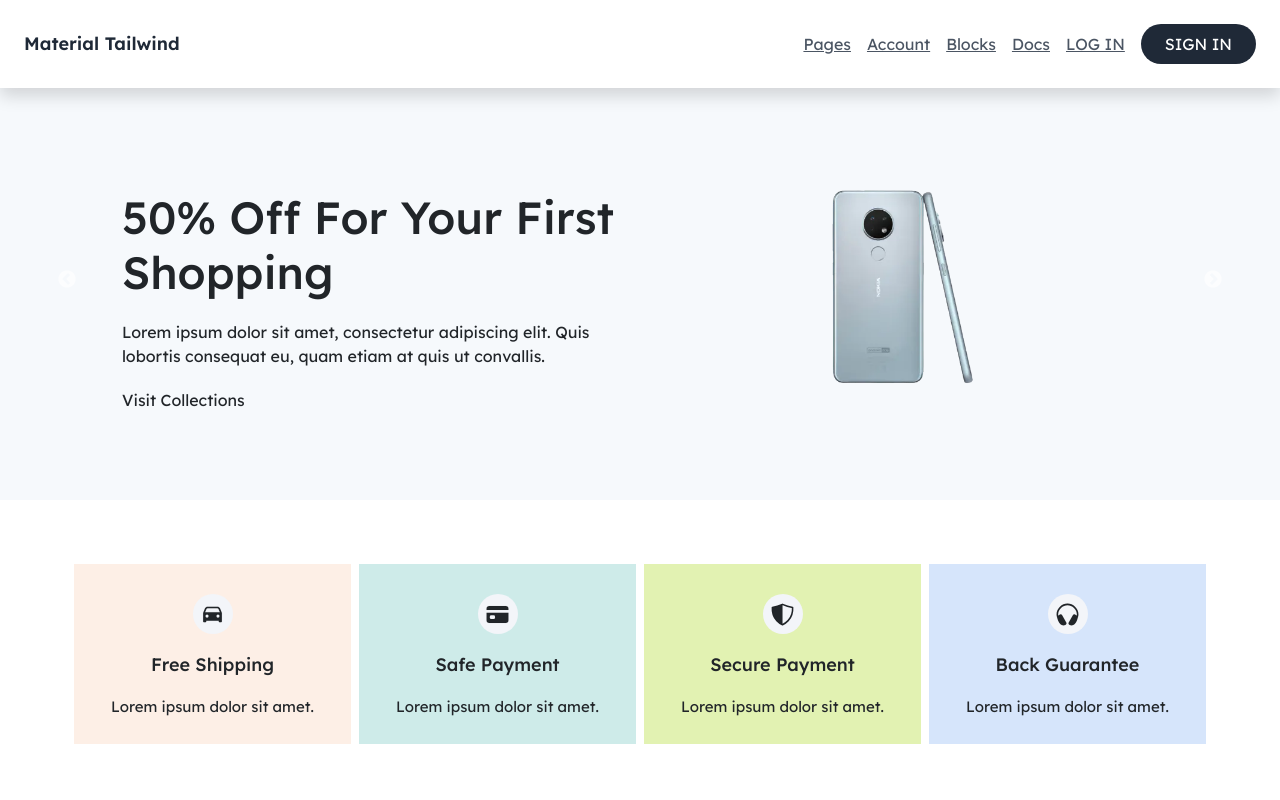
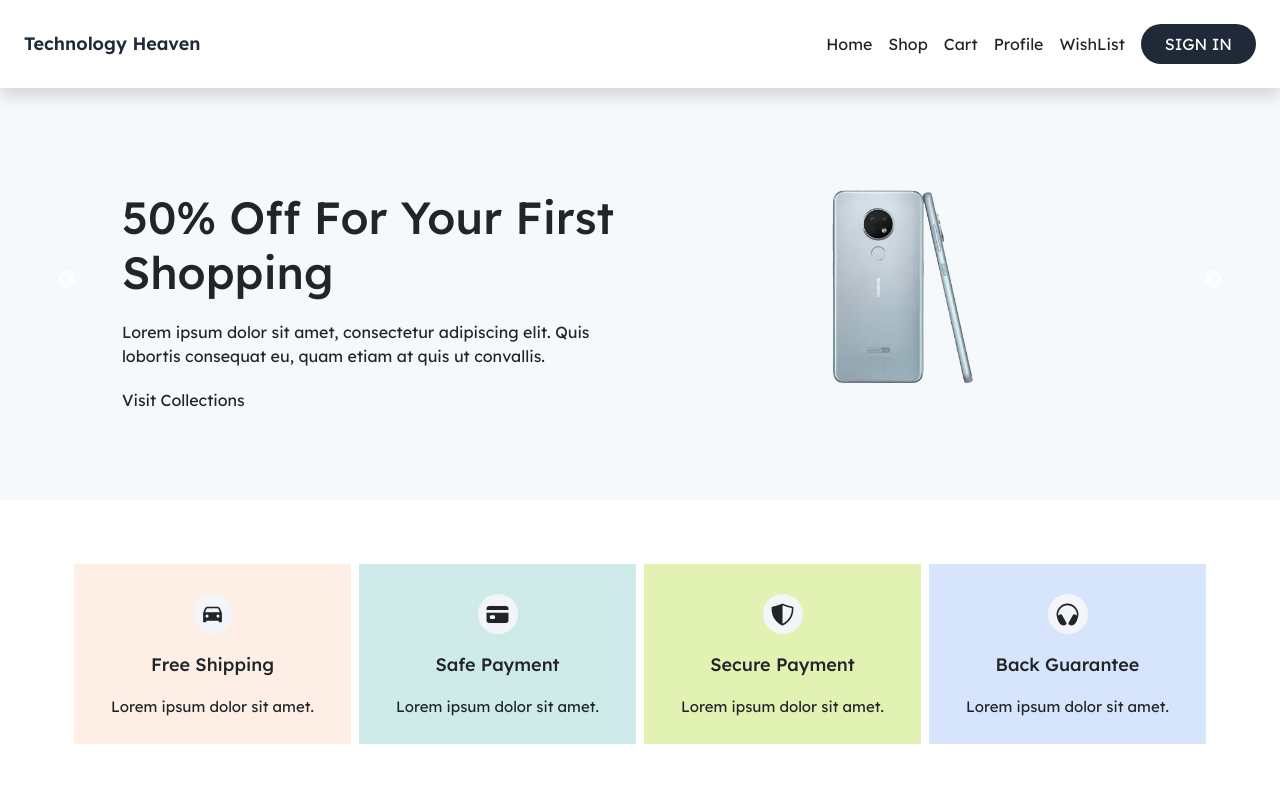
Before and after one commit to meta-crusher/technology-heaven-fe, a React (Create React App) app: page / in a window 1280 px wide. Shown: the top 800 px of the page. Built offline with nearby package versions, Linux system fonts and the light colour scheme.

Commit message:
Added navbar

```diff
--- a/src/components/Navbar/Navbar.jsx
+++ b/src/components/Navbar/Navbar.jsx
@@ -2,9 +2,10 @@ import React, {useEffect, useState} from "react";
 
 import "./navbar.css";
 import {useSelector} from "react-redux";
+import {Link} from "react-router-dom";
 
 const NavBar = () => {
-    const {cartList} = useSelector((state) => state.cart);
+        const {cartList} = useSelector((state) => state.cart);
         const [opacity, setOpacity] = React.useState(1);
         const [isOpen, setIsOpen] = React.useState(false);
 
@@ -21,19 +22,28 @@ const NavBar = () => {
 
         return (
             <div>
-                <nav className="fixed top-0 left-0 right-0 z-50 flex items-center justify-between p-4 bg-white shadow" style={{
-                    opacity }}>
+                <nav className="fixed top-0 left-0 right-0 z-50 flex items-center justify-between p-4 bg-white shadow"
+                     style={{
+                         opacity
+                     }}>
                     <div className="flex items-center space-x-4">
-                        <span className="text-lg font-semibold text-gray-800">Material Tailwind</span>
+                        <span className="text-lg font-semibold text-gray-800">
+                            <Link to={"/"} style={{ textDecoration: 'none', color: 'inherit' }}>
+                            Technology Heaven
+                            </Link>
+                        </span>
                     </div>
                     <div className="flex items-center space-x-4">
                         <div className="hidden md:flex items-center space-x-4">
-                            <a href="#" className="text-gray-600 hover:text-gray-800 hover:opacity-100">Pages</a>
-                            <a href="#" className="text-gray-600 hover:text-gray-800 hover:opacity-100">Account</a>
-                            <a href="#" className="text-gray-600 hover:text-gray-800 hover:opacity-100">Blocks</a>
-                            <a href="#" className="text-gray-600 hover:text-gray-800 hover:opacity-100">Docs</a>
-                            <a href="#" className="text-gray-600 hover:text-gray-800 hover:opacity-100">LOG IN</a>
-                            <button className="px-4 py-2 text-white bg-gray-800 rounded-full hover:bg-gray-700 hover:opacity-100">SIGN IN</button>
+                            <Link to={"/"} style={{ textDecoration: 'none', color: 'inherit' }} className="text-gray-600 hover:text-gray-800 hover:opacity-100">Home</Link>
+                            <Link to={"/shop"} style={{ textDecoration: 'none', color: 'inherit' }}  className="text-gray-600 hover:text-gray-800 hover:opacity-100">Shop</Link>
+                            <Link to={"/cart"} style={{ textDecoration: 'none', color: 'inherit' }}  className="text-gray-600 hover:text-gray-800 hover:opacity-100">Cart</Link>
+                            <Link to={"/"} style={{ textDecoration: 'none', color: 'inherit' }}  className="text-gray-600 hover:text-gray-800 hover:opacity-100">Profile</Link>
+                            <Link to={"/"} style={{ textDecoration: 'none', color: 'inherit' }}  className="text-gray-600 hover:text-gray-800 hover:opacity-100">WishList</Link>
+                            <button
+                                className="px-4 py-2 text-white bg-gray-800 rounded-full hover:bg-gray-700 hover:opacity-100">SIGN
+                                IN
+                            </button>
                         </div>
                         <button className="block md:hidden" onClick={() => setIsOpen(true)}>
                             <i className="fas fa-bars text-gray-800"></i>
@@ -55,14 +65,17 @@ const NavBar = () => {
                                 <a href="#" className="text-gray-600 hover:text-gray-800 hover:opacity-100">Blocks</a>
                                 <a href="#" className="text-gray-600 hover:text-gray-800 hover:opacity-100">Docs</a>
                                 <a href="#" className="text-gray-600 hover:text-gray-800 hover:opacity-100">LOG IN</a>
-                                <button className="px-4 py-2 text-white bg-gray-800 rounded-full hover:bg-gray-700 hover:opacity-100">SIGN IN</button>
+                                <button
+                                    className="px-4 py-2 text-white bg-gray-800 rounded-full hover:bg-gray-700 hover:opacity-100">SIGN
+                                    IN
+                                </button>
                             </div>
                         </div>
                     </div>
                 )}
             </div>
         );
-}
+    }
 ;
 
 export default NavBar;
```
